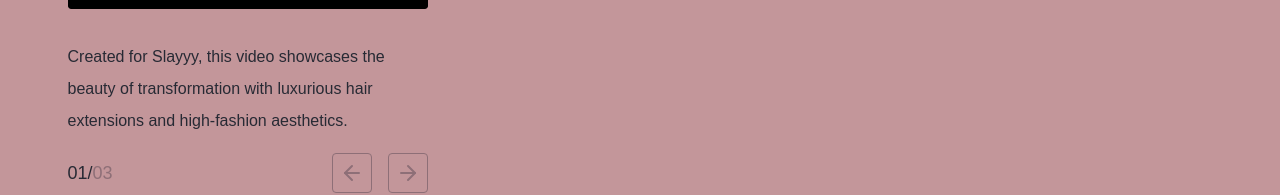
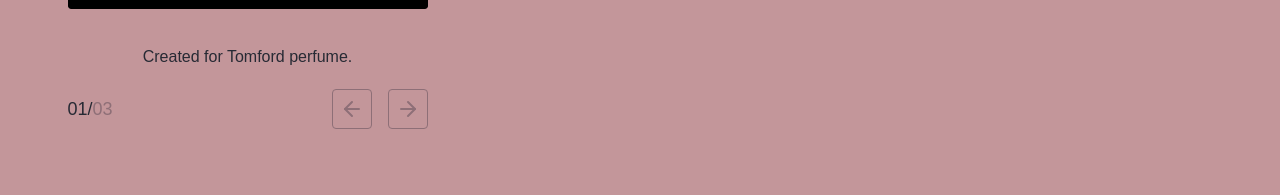
Before and after one commit to raver-ai-org/raver-ai-org.github.io, a React (Vite) app: page / in a window 1280 px wide. Shown: the part 2421-2616 px from the top of the page. Built offline with nearby package versions, Linux system fonts and the light colour scheme; grey boxes are pictures that could not be loaded.

Commit message:
Update AboutUsSection.tsx

```diff
--- a/src/components/AboutUsSection.tsx
+++ b/src/components/AboutUsSection.tsx
@@ -1,8 +1,8 @@
 import { ArrowLeft, ArrowRight } from 'lucide-react'
 import { useState } from 'react'
-import candyGirl from '../assets/candy-girl.webm'
-import slayyy from '../assets/slayyy.webm'
-import whoOwnsUs from '../assets/who-owns-us.webm'
+import candyGirl from '../assets/vid2-candy_girl.webm'
+import slayyy from '../assets/vid1-Tomford.webm'
+import whoOwnsUs from '../assets/vid3-Kiehls.webm'
 import VideoPlayer from './VideoPlayer'
 
 const AboutUsSection = () => {
@@ -12,7 +12,7 @@ const AboutUsSection = () => {
     {
       src: slayyy,
       caption:
-        'Created for Slayyy, this video showcases the beauty of transformation with luxurious hair extensions and high-fashion aesthetics.',
+        'Created for Tomford perfume.',
     },
     {
       src: candyGirl,
@@ -22,7 +22,7 @@ const AboutUsSection = () => {
     {
       src: whoOwnsUs,
       caption:
-        'Created for Rainfall, ‘Who Owns Us’ visually embodies the organization’s mission, merging high-tech innovation with powerful storytelling.',
+        'Created for Kiehls.',
     },
   ]
 
```
